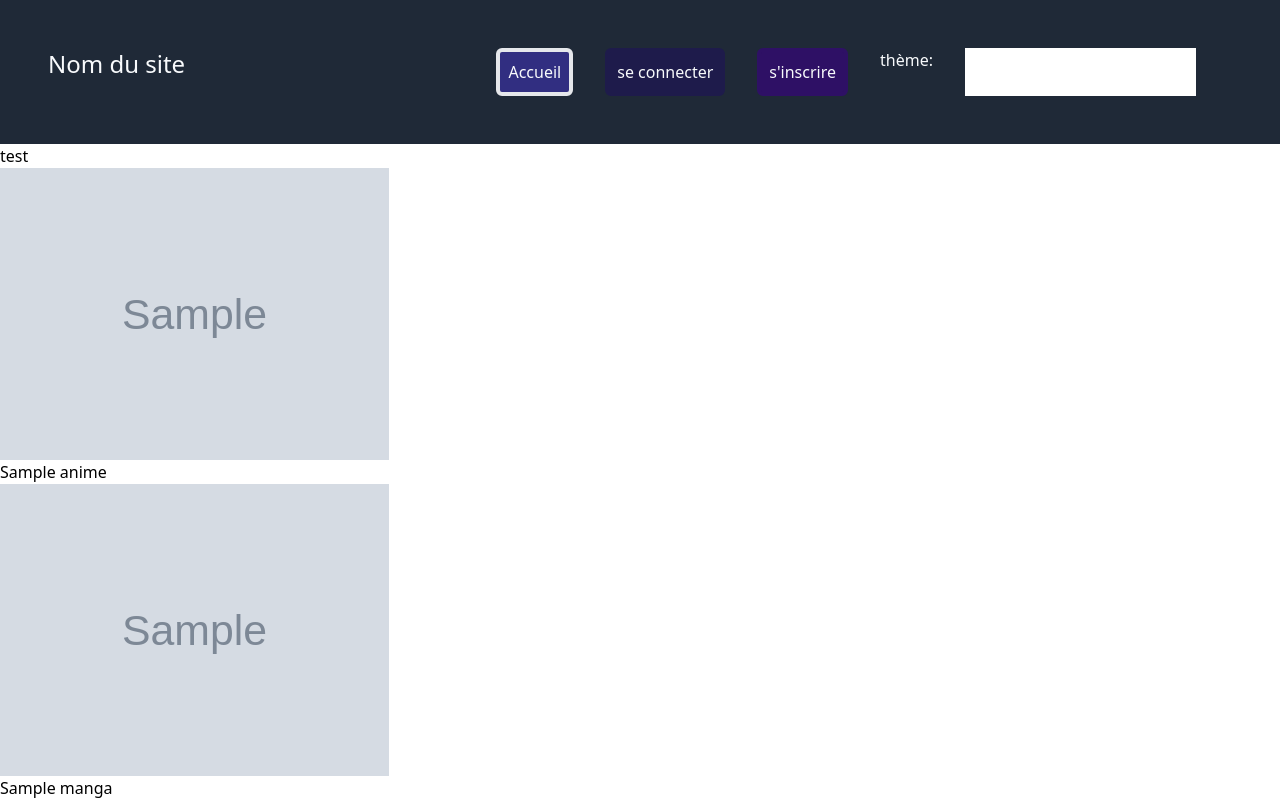
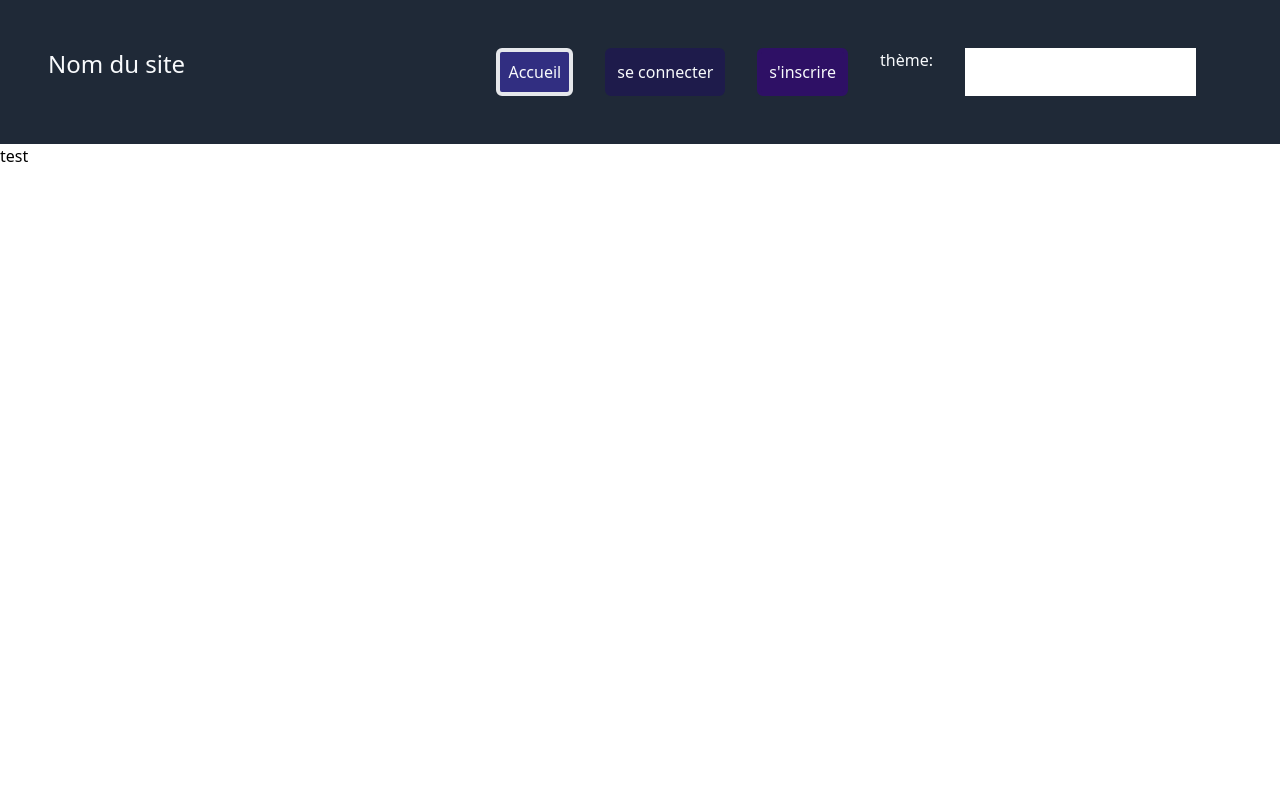
Before and after one commit to SoizicMM/Jules_Raphael, a Flask app: page / in a window 1280 px wide. Run offline with Flask 3, Linux system fonts and the light colour scheme; grey boxes marked "Sample" are stand-in pictures; a database or web service that is not in the repository returns one stand-in record (values such as "Sample title"); some libraries are stand-ins or nearby versions.

Commit message:
ca apparait et disparait

```diff
--- a/templates/index.html
+++ b/templates/index.html
@@ -3,7 +3,7 @@
 {% block content %}
 <p>test</p>
 
-<section class="grid grid-cols-3 gap-14">
+<section class="grid grid-cols-3 gap-14" id="animes" style="display: none">
  {% for anime in animes %}
   <div class="card">
     <a href="/manganime/anime/{{anime['_id']}}">
@@ -14,7 +14,7 @@
   {% endfor %}
 </section>
 
-<section class="grid grid-cols-3 gap-14">
+<section class="grid grid-cols-3 gap-14" id="mangas" style="display: none">
  {% for manga in mangas %}
   <div class="card">
     <a href="/manganime/anime/{{manga['_id']}}">
```
